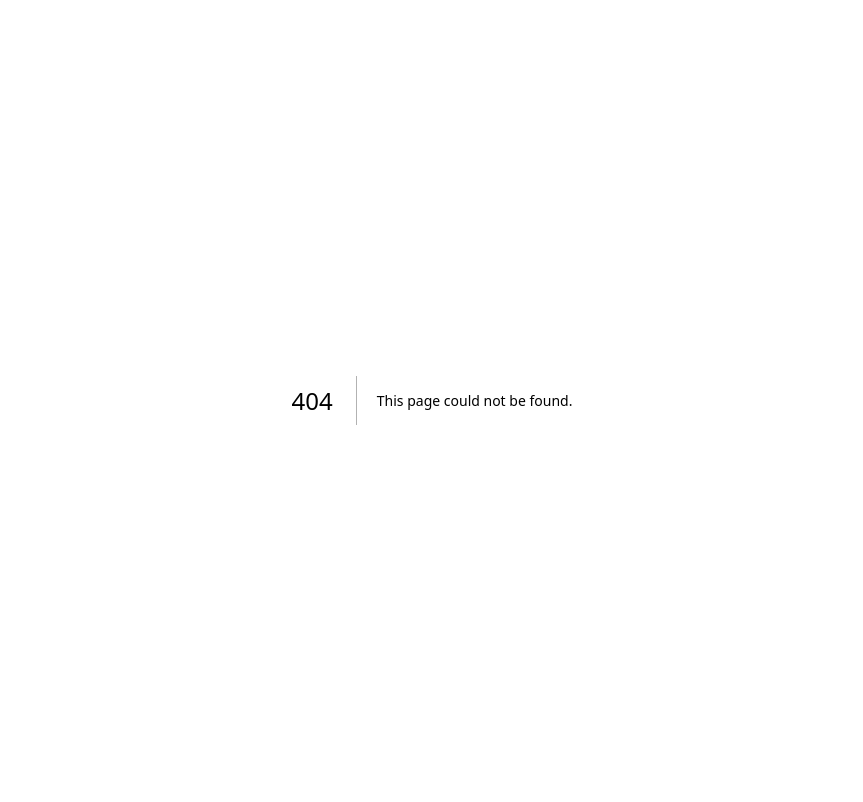
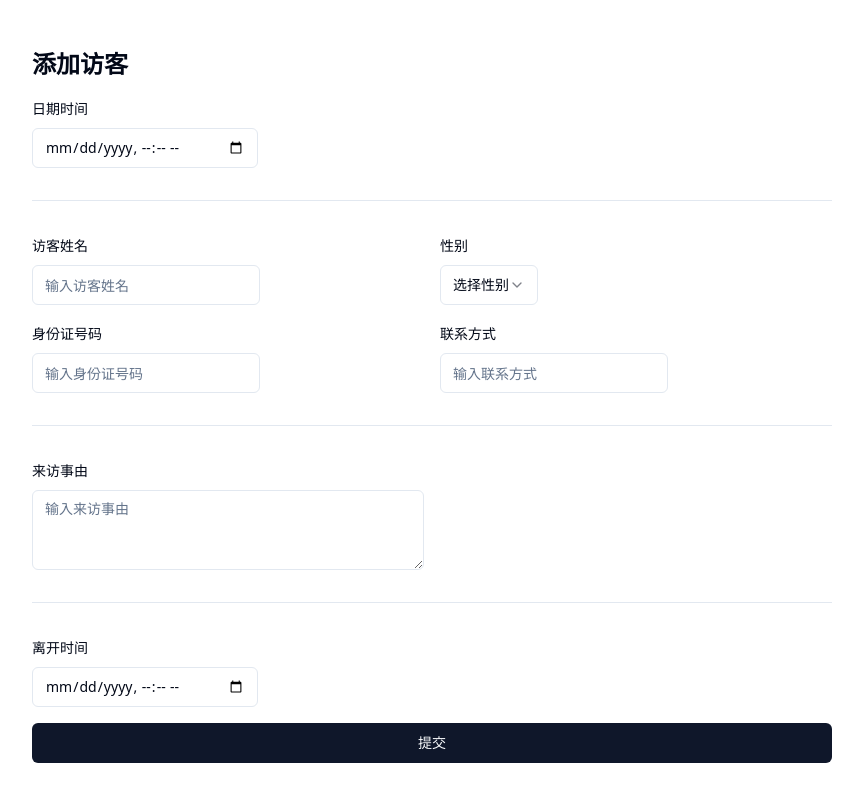
Before and after one commit to gandli/next-app, a Next.js app: page /visitor in a window 1280 px wide. Before the commit this address had no page. Shown: the top 802 px of the page, without its empty margins (208-1071 px from the left). Built offline with nearby package versions, Linux system fonts and the light colour scheme.

Commit message:
feat: 将访客表单页面移至单独页面
将访客表单页面移至 `/visitor/form` 页面，并添加链接到主页，方便用户添加访客信息。

```diff
--- a/app/page.tsx
+++ b/app/page.tsx
@@ -1,10 +1,10 @@
 // app/page.tsx
-import VisitorForm from "@/components/VisitorForm";
+import Link from "next/link";
 
-export default function Home() {
+export default function HomePage() {
   return (
     <div className="max-w-4xl mx-auto p-8">
-      <VisitorForm />
+      <Link href="/visitor/form">添加访客</Link>
     </div>
   );
 }
--- /dev/null
+++ b/app/visitor/analytics/page.tsx
@@ -0,0 +1,5 @@
+// app/visitor/analytics/page.tsx
+
+export default function AnalyticsPage() {
+  return <div>Analytics</div>;
+}
--- a/components/VisitorForm.tsx
+++ b/app/visitor/form/VisitorForm.tsx
@@ -1,4 +1,4 @@
-// components/VisitorForm.tsx
+// app/visitor/form/VisitorForm.tsx
 "use client";
 
 import { useState } from "react";
@@ -26,7 +26,7 @@ import { Separator } from "@/components/ui/separator";
 import { visitorsSchema, VisitorFormValues } from "@/db/schema";
 import { useRouter } from "next/navigation";
 
-export default function AddVisitorForm() {
+export default function VisitorForm() {
   const router = useRouter();
   const form = useForm<VisitorFormValues>({
     resolver: zodResolver(visitorsSchema),
--- /dev/null
+++ b/app/visitor/form/page.tsx
@@ -0,0 +1,10 @@
+// app/visitor/form/page.tsx
+import VisitorForm from "./VisitorForm";
+
+export default function VisitorFormPage() {
+  return (
+    <div className="max-w-4xl mx-auto p-8">
+      <VisitorForm />
+    </div>
+  );
+}
--- /dev/null
+++ b/app/visitor/page.tsx
@@ -0,0 +1,7 @@
+// app/visitor/page.tsx
+
+import VisitorFormPage from "./form/page";
+
+export default function VisitorPage() {
+  return <VisitorFormPage />;
+}
--- /dev/null
+++ b/app/visitor/table/page.tsx
@@ -0,0 +1,5 @@
+// app/visitor/table/page.tsx
+
+export default function TablePage() {
+  return <div>Table</div>;
+}
```
